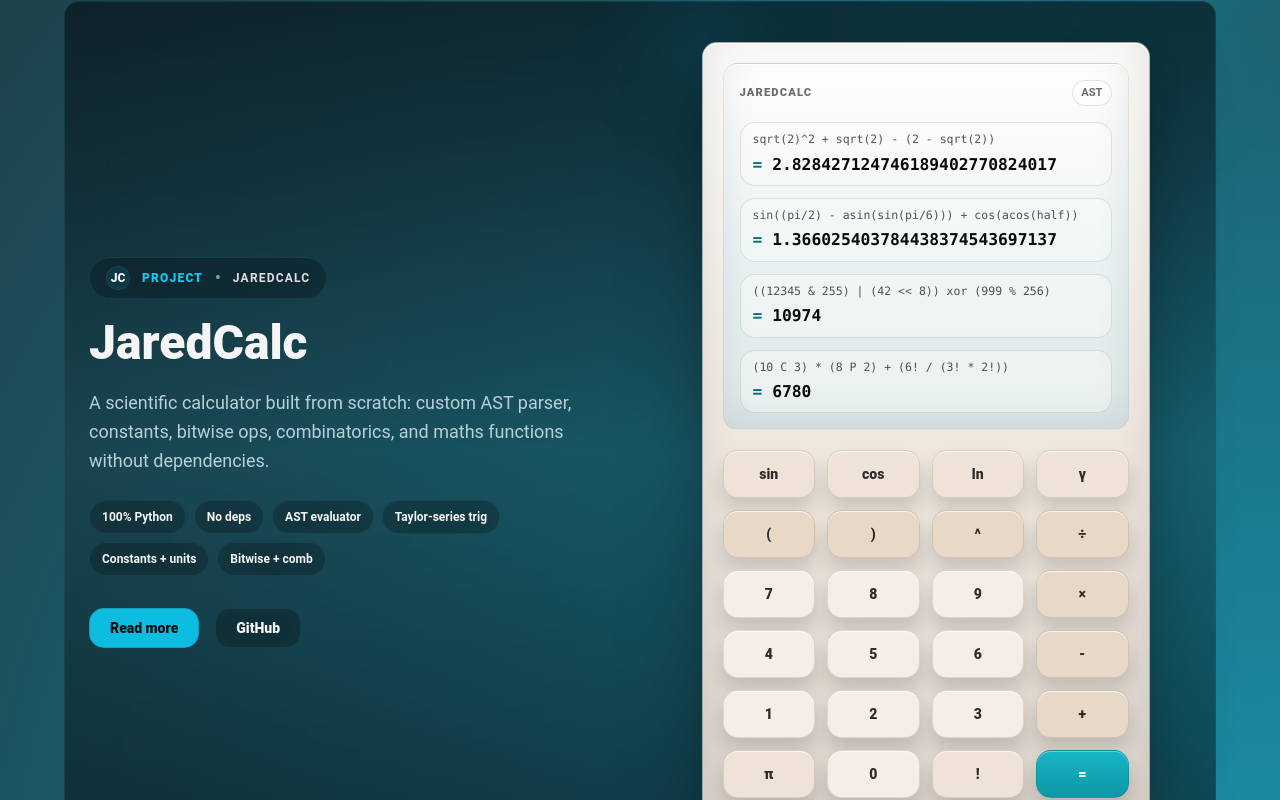
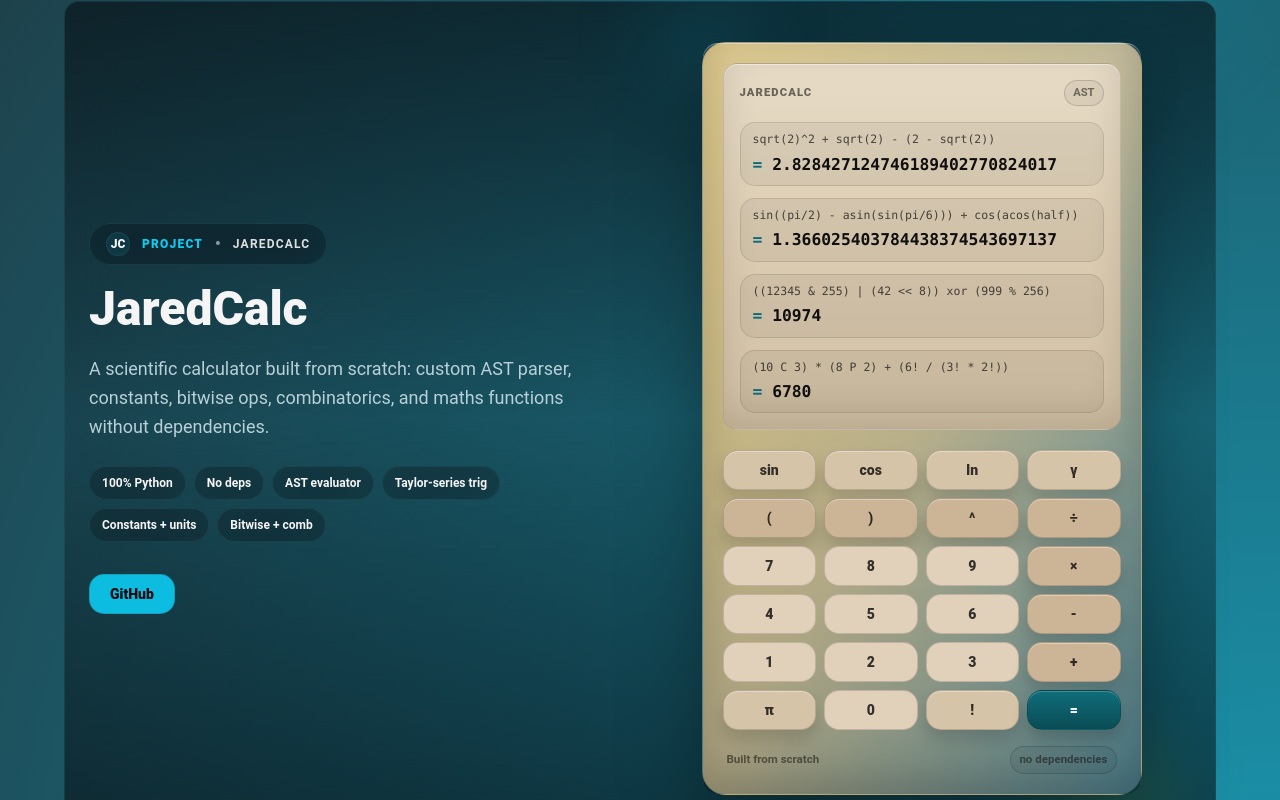
Before and after one commit to jaredturck/JaredTurck.com, a React app in the folder frontend/: page / in a window 1280 px wide. Shown: the part 2100-2900 px from the top of the page. Built offline with nearby package versions, Linux system fonts and the light colour scheme; the HTML template or start-up script is replaced by a standard one.

Commit message:
Updated styles for JaredCalc section

```diff
--- a/frontend/src/components/JaredCalcSection.tsx
+++ b/frontend/src/components/JaredCalcSection.tsx
@@ -83,9 +83,9 @@
             </div>
 
             <div className='mt-3 flex flex-wrap gap-4'>
-              <Link to='/jaredcalc' className='inline-flex items-center justify-center rounded-ui bg-accent/90 hover:bg-accent px-5 py-3 text-sm font-extrabold leading-none text-bg border border-line/30 transition-colors'>Read more</Link>
-              <a href='https://github.com/jaredturck/JaredCalc' target='_blank' rel='noreferrer' className='inline-flex items-center justify-center rounded-ui border border-line/40 bg-surface/30 hover:bg-surface/40 px-5 py-3 text-sm font-extrabold leading-none text-text backdrop-blur-xl transition-colors'>GitHub</a>
+              <a href='https://github.com/jaredturck/JaredCalc' target='_blank' rel='noreferrer' className='inline-flex items-center justify-center rounded-ui bg-accent/90 hover:bg-accent px-5 py-3 text-sm font-extrabold leading-none text-bg border border-line/30 transition-colors'>GitHub</a>
             </div>
+
           </div>
 
           <div className='relative mx-auto w-full max-w-md'>
@@ -95,47 +95,47 @@
               <div className='absolute top-12 right-10 h-10 w-10 rounded-ui bg-surface/25 blur-xl' />
             </div>
 
-            <div className='relative rounded-ui border border-line/40 bg-gradient-to-b from-[#f6f3ee] via-[#efe7de] to-[#e5ddd4] p-5 shadow-[0_30px_80px_rgba(0,0,0,0.35)]'>
-              <div aria-hidden='true' className='pointer-events-none absolute inset-0 rounded-ui bg-gradient-to-b from-white/55 via-transparent to-black/5' />
-              <div aria-hidden='true' className='pointer-events-none absolute inset-0 rounded-ui shadow-[inset_0_1px_0_rgba(255,255,255,0.75),inset_0_-18px_40px_rgba(0,0,0,0.10)]' />
+            <div className='relative w-full max-w-[440px] rounded-[24px] border border-black/10 bg-gradient-to-br from-[#d7bf7a] via-[#b9b08b] to-[#4f8492] p-5 shadow-[0_30px_80px_rgba(0,0,0,0.35)]'>
+              <div aria-hidden='true' className='pointer-events-none absolute inset-0 rounded-ui bg-gradient-to-b from-white/15 via-transparent to-black/10' />
+              <div aria-hidden='true' className='pointer-events-none absolute inset-0 rounded-ui shadow-[inset_0_1px_0_rgba(255,255,255,0.35),inset_0_-18px_40px_rgba(0,0,0,0.18)]' />
 
               <div className='relative'>
-                <div ref={replay.screen_ref} className='rounded-ui border border-black/10 bg-gradient-to-b from-white/75 via-[#eaf2f3] to-[#dfe9ea] px-4 py-4 shadow-[inset_0_1px_0_rgba(255,255,255,0.9),inset_0_-14px_34px_rgba(0,0,0,0.08)]'>
+                <div ref={replay.screen_ref} className='rounded-ui border border-black/15 bg-gradient-to-b from-[#e7dbc6] via-[#dcccb2] to-[#d1c0a3] px-4 py-4 shadow-[inset_0_1px_0_rgba(255,255,255,0.45),inset_0_-14px_34px_rgba(0,0,0,0.12)]'>
                   <div className='flex items-center justify-between text-[0.7rem]'>
-                    <span className='font-extrabold tracking-widest text-[#0b0b0b]/60'>JAREDCALC</span>
-                    <span className='rounded-full border border-black/10 bg-white/40 px-2 py-1 font-semibold text-[#0b0b0b]/60'>AST</span>
+                    <span className='font-extrabold tracking-widest text-[#141311]/60'>JAREDCALC</span>
+                    <span className='rounded-full border border-black/15 bg-black/5 px-2 py-1 font-semibold text-[#141311]/55'>AST</span>
                   </div>
 
                   <div className='mt-4 flex flex-col gap-3'>
                     {replay.display.map((x, i) => (
-                      <div key={i} className='rounded-ui border border-black/10 bg-white/35 px-3 py-2'>
-                        <div className='text-[0.72rem] font-mono text-[#0b0b0b]/70 break-words'>
+                      <div key={i} className='rounded-ui border border-black/10 bg-black/5 px-3 py-2'>
+                        <div className='text-[0.72rem] font-mono text-[#141311]/75 break-words'>
                           {x.expr}
-                          {x.active && x.field === 'expr' ? <span className='ml-1 inline-block animate-pulse text-[#0b0b0b]/55'>▍</span> : null}
+                          {x.active && x.field === 'expr' ? <span className='ml-1 inline-block animate-pulse text-[#141311]/55'>▍</span> : null}
                         </div>
-                        <div className='mt-1 text-[1.02rem] font-extrabold font-mono text-[#0b0b0b] break-words'>
+                        <div className='mt-1 text-[1.02rem] font-extrabold font-mono text-[#0f0f0f] break-words'>
                           <span className='text-[#0a6b78]'>= </span>
                           {x.result}
-                          {x.active && x.field === 'result' ? <span className='ml-1 inline-block animate-pulse text-[#0b0b0b]/55'>▍</span> : null}
+                          {x.active && x.field === 'result' ? <span className='ml-1 inline-block animate-pulse text-[#141311]/55'>▍</span> : null}
                         </div>
                       </div>
                     ))}
                   </div>
                 </div>
 
-                <div className='mt-5 grid grid-cols-4 gap-3'>
+                <div className='mt-5 grid grid-cols-4 gap-2'>
                   {calc_keys.map((k, i) => (
                     <button
                       key={i}
                       type='button'
                       className={
                         k.v === 'eq'
-                          ? 'h-12 rounded-ui border border-black/10 bg-gradient-to-b from-[#17b6c6] to-[#0e97a6] text-white text-sm font-extrabold shadow-[inset_0_1px_0_rgba(255,255,255,0.35),0_12px_18px_rgba(0,0,0,0.18)] transition-[transform,box-shadow] duration-150 ease-out active:translate-y-[1px] active:shadow-[inset_0_1px_0_rgba(255,255,255,0.35),0_7px_12px_rgba(0,0,0,0.20)]'
+                          ? 'h-10 rounded-ui border border-black/15 bg-gradient-to-b from-[#0f6e7a] to-[#0a4c55] text-white text-sm font-extrabold shadow-[inset_0_1px_0_rgba(255,255,255,0.22),0_10px_16px_rgba(0,0,0,0.18)] transition-[transform,box-shadow] duration-150 ease-out active:translate-y-[1px] active:shadow-[inset_0_1px_0_rgba(255,255,255,0.22),0_6px_10px_rgba(0,0,0,0.22)]'
                           : k.v === 'op'
-                          ? 'h-12 rounded-ui border border-black/10 bg-[#e8d8c7] text-[#0b0b0b]/85 text-sm font-extrabold shadow-[inset_0_1px_0_rgba(255,255,255,0.7),0_12px_18px_rgba(0,0,0,0.14)] transition-[transform,box-shadow,background] duration-150 ease-out hover:bg-[#eddccc] active:translate-y-[1px] active:shadow-[inset_0_1px_0_rgba(255,255,255,0.7),0_7px_12px_rgba(0,0,0,0.16)]'
+                          ? 'h-10 rounded-ui border border-black/15 bg-[#cbb596] text-[#141311]/85 text-sm font-extrabold shadow-[inset_0_1px_0_rgba(255,255,255,0.35),0_10px_16px_rgba(0,0,0,0.14)] transition-[transform,box-shadow,background] duration-150 ease-out hover:bg-[#d2bfa3] active:translate-y-[1px] active:shadow-[inset_0_1px_0_rgba(255,255,255,0.35),0_6px_10px_rgba(0,0,0,0.16)]'
                           : k.v === 'fn'
-                          ? 'h-12 rounded-ui border border-black/10 bg-[#efe3d7] text-[#0b0b0b]/85 text-sm font-extrabold shadow-[inset_0_1px_0_rgba(255,255,255,0.7),0_12px_18px_rgba(0,0,0,0.14)] transition-[transform,box-shadow,background] duration-150 ease-out hover:bg-[#f2e7dc] active:translate-y-[1px] active:shadow-[inset_0_1px_0_rgba(255,255,255,0.7),0_7px_12px_rgba(0,0,0,0.16)]'
-                          : 'h-12 rounded-ui border border-black/10 bg-[#f4eee6] text-[#0b0b0b]/85 text-sm font-extrabold shadow-[inset_0_1px_0_rgba(255,255,255,0.75),0_12px_18px_rgba(0,0,0,0.14)] transition-[transform,box-shadow,background] duration-150 ease-out hover:bg-[#f7f1ea] active:translate-y-[1px] active:shadow-[inset_0_1px_0_rgba(255,255,255,0.75),0_7px_12px_rgba(0,0,0,0.16)]'
+                          ? 'h-10 rounded-ui border border-black/15 bg-[#d6c4a8] text-[#141311]/85 text-sm font-extrabold shadow-[inset_0_1px_0_rgba(255,255,255,0.35),0_10px_16px_rgba(0,0,0,0.14)] transition-[transform,box-shadow,background] duration-150 ease-out hover:bg-[#ddccb1] active:translate-y-[1px] active:shadow-[inset_0_1px_0_rgba(255,255,255,0.35),0_6px_10px_rgba(0,0,0,0.16)]'
+                          : 'h-10 rounded-ui border border-black/15 bg-[#e1d1bb] text-[#141311]/85 text-sm font-extrabold shadow-[inset_0_1px_0rgba(255,255,255,0.38),0_10px_16px_rgba(0,0,0,0.14)] transition-[transform,box-shadow,background] duration-150 ease-out hover:bg-[#e7d8c5] active:translate-y-[1px] active:shadow-[inset_0_1px_0_rgba(255,255,255,0.38),0_6px_10px_rgba(0,0,0,0.16)]'
                       }
                     >
                       {k.t}
@@ -143,9 +143,9 @@
                   ))}
                 </div>
 
-                <div className='mt-4 flex items-center justify-between px-1 text-[0.72rem] font-semibold text-[#0b0b0b]/55'>
+                <div className='mt-4 flex items-center justify-between px-1 text-[0.72rem] font-semibold text-[#141311]/55'>
                   <span>Built from scratch</span>
-                  <span className='rounded-full border border-black/10 bg-white/30 px-2 py-1'>no eval()</span>
+                  <span className='rounded-full border border-black/15 bg-black/5 px-2 py-1'>no dependencies</span>
                 </div>
               </div>
             </div>
```
